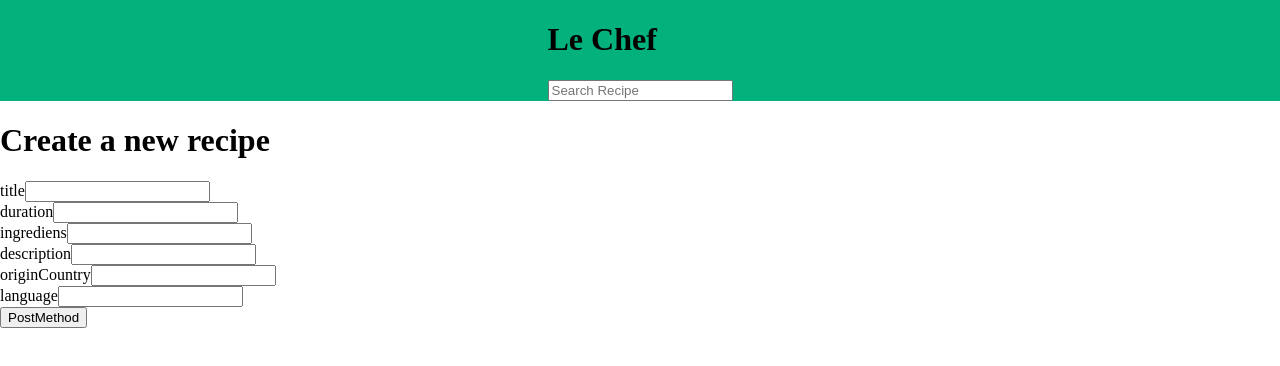
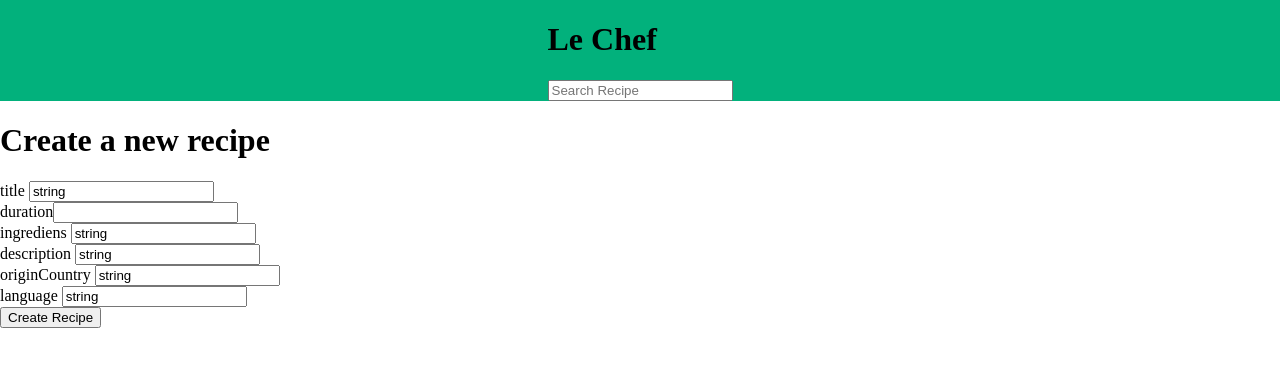
Before and after one commit to ArastoSahbaei/RecipeApplication, a React (Create React App) app in the folder client/: page /create in a window 1280 px wide. Shown: the top 366 px of the page. Built offline with nearby package versions, Linux system fonts and the light colour scheme.

Commit message:
will now change input

```diff
--- a/client/package.json
+++ b/client/package.json
@@ -7,7 +7,7 @@
     "@testing-library/react": "^9.3.2",
     "@testing-library/user-event": "^7.1.2",
     "@types/jest": "^24.0.0",
-    "@types/node": "^12.0.0",
+    "@types/node": "^12.12.54",
     "@types/react": "^16.9.0",
     "@types/react-dom": "^16.9.0",
     "@types/react-router-dom": "^5.1.5",
--- a/client/src/view/CreateRecipeView.tsx
+++ b/client/src/view/CreateRecipeView.tsx
@@ -17,13 +17,13 @@ export const CreateRecipeView = () => {
     return (
         <div>
             <h1>Create a new recipe</h1>
-            title<input></input> <br />
+            title <input value={data.title} onChange={e => setData({ ...data, title: e.target.value })} /> <br />
             duration<input></input> <br />
-            ingrediens<input></input> <br />
-            description<input></input> <br />
-            originCountry<input></input> <br />
-            language<input></input> <br />
-            <button onClick={() => service.createRecipe(data)}> PostMethod</button>
+            ingrediens <input value={data.ingrediens} onChange={e => setData({ ...data, ingrediens: e.target.value })} /> <br />
+            description <input value={data.description} onChange={e => setData({ ...data, description: e.target.value })} /> <br />
+            originCountry <input value={data.originCountry} onChange={e => setData({ ...data, originCountry: e.target.value })} /> <br />
+            language <input value={data.language} onChange={e => setData({ ...data, language: e.target.value })} /> <br />
+            <button onClick={() => service.createRecipe(data)}> Create Recipe </button>
         </div>
     )
 }
```
